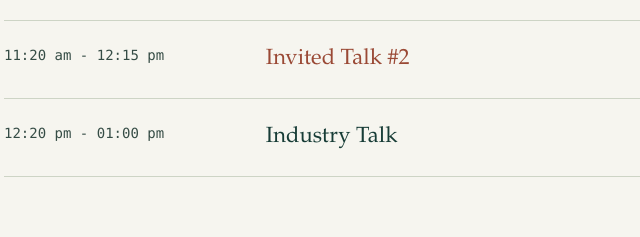
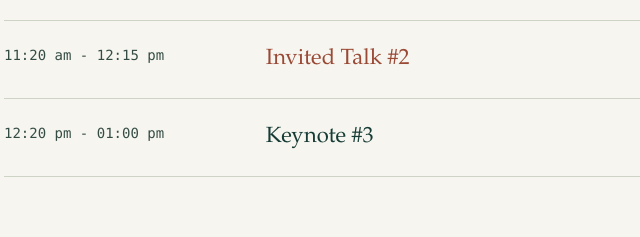
Before and after one commit to ViLaMA-Workshop/ViLaMA-Workshop.github.io, a plain HTML site: page index.html in a window 1280 px wide. Shown: the part 4903-5140 px from the top of the page, 317-957 px from the left. Drawn offline with Linux system fonts and the light colour scheme.

Commit message:
Update workshop schedule: change Industry Talk to Keynote #3

```diff
--- a/index.html
+++ b/index.html
@@ -59,7 +59,7 @@
 <section class="section" id="program"><div class="wrap"><div class="section-head"><p class="eyebrow">THE PROGRAM</p><h2 data-source-id="p071" class="source-text " >Workshop Schedule</h2></div>
 <div class="section-body">
 <!-- TODO: Replace the tentative running order only when the final program is approved and the source document is updated. -->
-<div class="schedule-wrap"><table class="schedule" aria-label="Tentative workshop schedule"><tbody><tr><th scope="row"><p data-source-id="p075" class="source-text " >9:00 am - 9:05 am</p></th><td><p data-source-id="p076" class="source-text " >Inauguration</p></td></tr><tr><th scope="row"><p data-source-id="p077" class="source-text " >9:05 am - 10:00 am</p></th><td><p data-source-id="p078" class="source-text " >Contributed Paper Presentations</p></td></tr><tr><th scope="row"><p data-source-id="p080" class="source-text " >10:05 am - 11:00 am</p></th><td><p data-source-id="p081" class="source-text " >Invited Talk #1</p></td></tr><tr><th scope="row"><p data-source-id="p083" class="source-text " >11:05 am - 11:15  am</p></th><td><p data-source-id="p084" class="source-text " >Coffee Break</p></td></tr><tr><th scope="row"><p data-source-id="p085" class="source-text " >11:20 am - 12:15 pm</p></th><td><p data-source-id="p086" class="source-text " >Invited Talk #2</p></td></tr><tr><th scope="row"><p data-source-id="p088" class="source-text " >12:20 pm - 01:00 pm</p></th><td><p data-source-id="p089" class="source-text " >Industry Talk</p></td></tr></tbody></table></div>
+<div class="schedule-wrap"><table class="schedule" aria-label="Tentative workshop schedule"><tbody><tr><th scope="row"><p data-source-id="p075" class="source-text " >9:00 am - 9:05 am</p></th><td><p data-source-id="p076" class="source-text " >Inauguration</p></td></tr><tr><th scope="row"><p data-source-id="p077" class="source-text " >9:05 am - 10:00 am</p></th><td><p data-source-id="p078" class="source-text " >Contributed Paper Presentations</p></td></tr><tr><th scope="row"><p data-source-id="p080" class="source-text " >10:05 am - 11:00 am</p></th><td><p data-source-id="p081" class="source-text " >Invited Talk #1</p></td></tr><tr><th scope="row"><p data-source-id="p083" class="source-text " >11:05 am - 11:15  am</p></th><td><p data-source-id="p084" class="source-text " >Coffee Break</p></td></tr><tr><th scope="row"><p data-source-id="p085" class="source-text " >11:20 am - 12:15 pm</p></th><td><p data-source-id="p086" class="source-text " >Invited Talk #2</p></td></tr><tr><th scope="row"><p data-source-id="p088" class="source-text " >12:20 pm - 01:00 pm</p></th><td><p data-source-id="p089" class="source-text " >Keynote #3</p></td></tr></tbody></table></div>
 </div></div></section>
 <section class="section people-section" id="speakers"><div class="wrap"><div class="section-head"><p class="eyebrow">KEYNOTE SPEECHES</p><h2 data-source-id="p095" class="source-text " >Invited Speakers</h2></div>
 <div class="section-body"><div class="people-grid"><article class="person">
```
